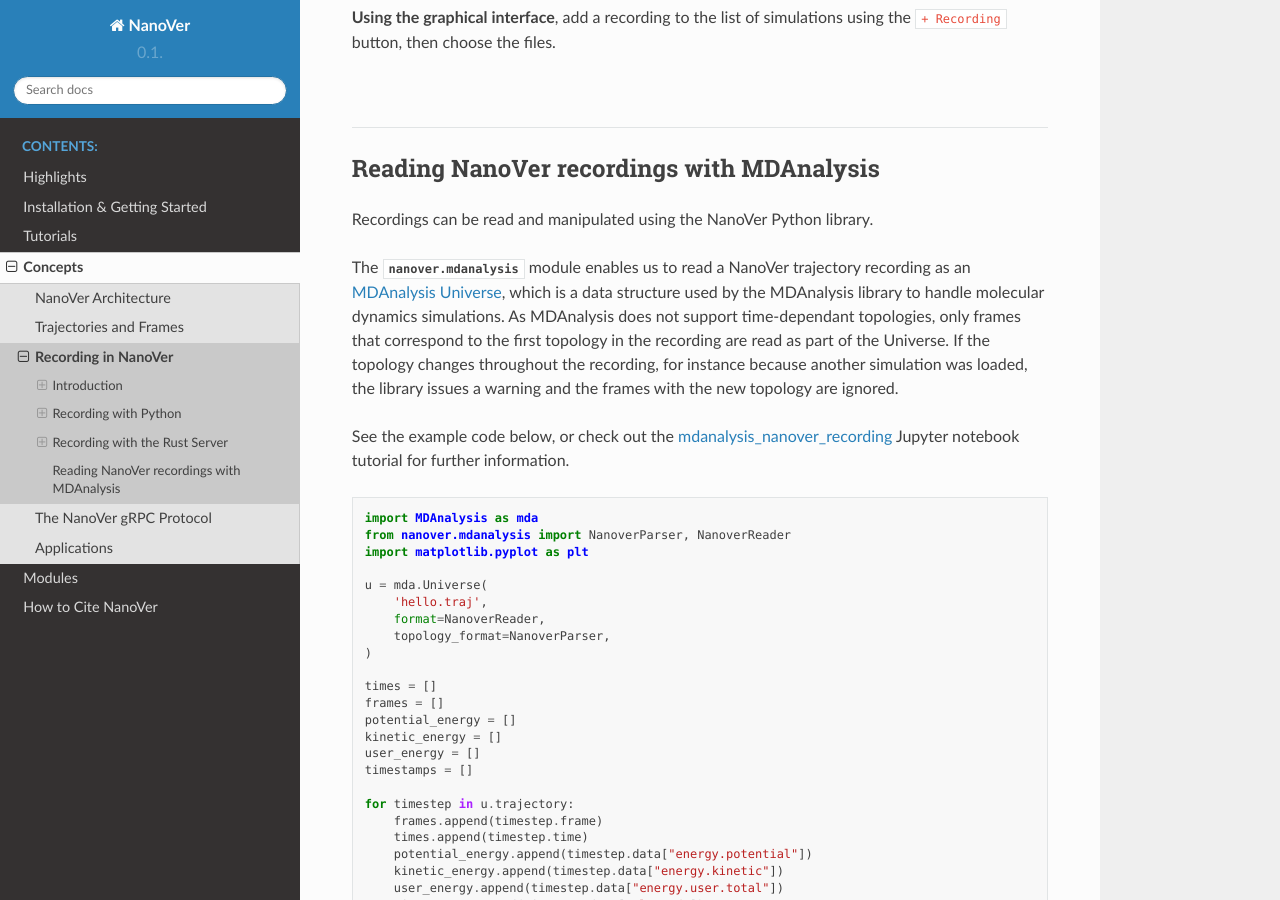
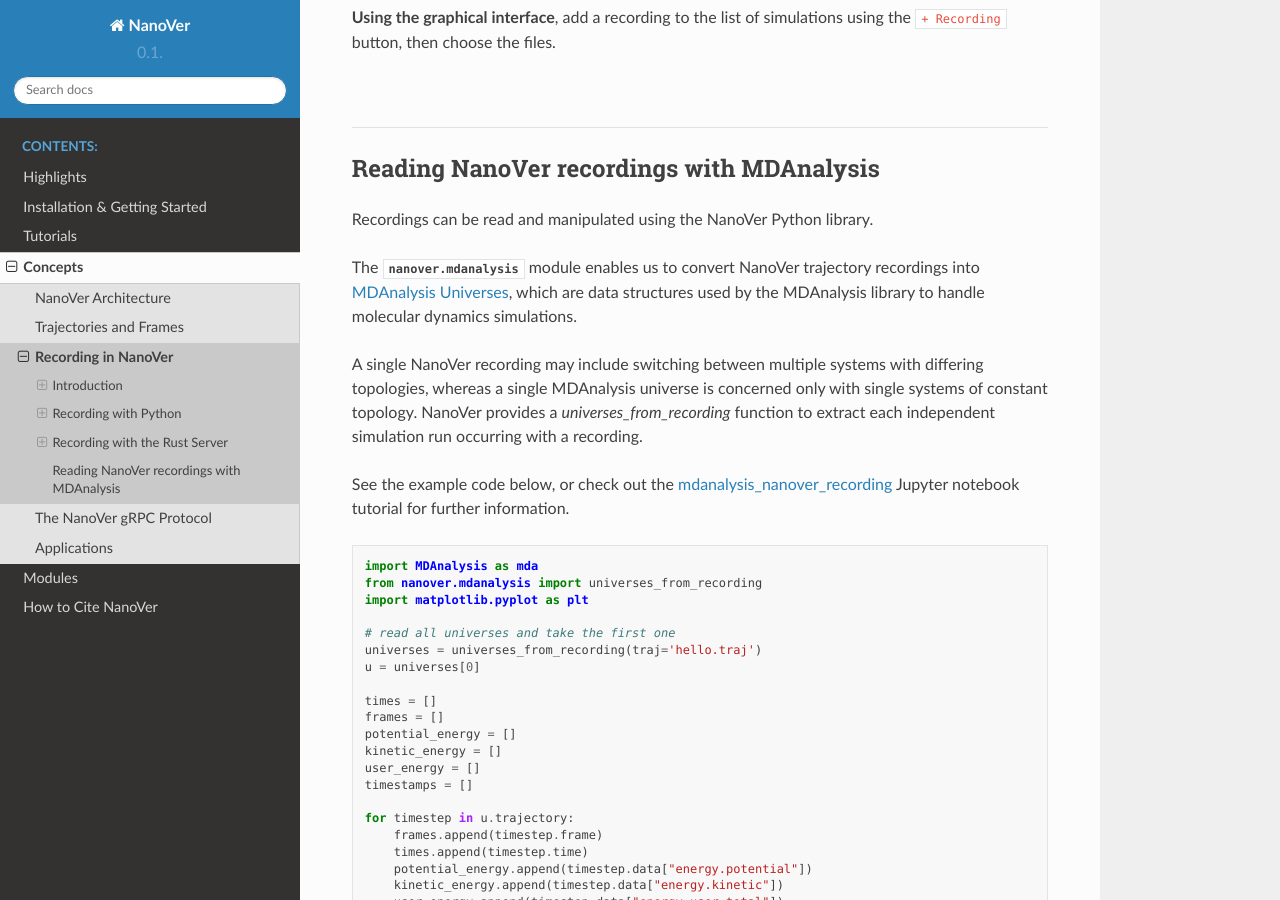
Before and after one commit to IRL2/nanover-docs, a Sphinx documentation site: the page built from source/concepts/recording.rst, in a window 1280 px wide and 900 px high, scrolled down 4093 px. Built offline with Sphinx 7.4.7 and the Read the Docs theme 3.1.0, drawn with Linux system fonts in a browser that asks for light colours; pages that are not in the unit, such as notebooks, are missing from menus; the version number could not be read and is left out.

Commit message:
Update MDAnalysis docs to incorporate new `universes_from_recording` function.

```diff
--- a/source/concepts/recording.rst
+++ b/source/concepts/recording.rst
@@ -199,12 +199,10 @@ Reading NanoVer recordings with MDAnalysis
 
 Recordings can be read and manipulated using the NanoVer Python library.
 
-The :py:mod:`nanover.mdanalysis` module enables us to read a NanoVer trajectory recording as an
-`MDAnalysis Universe <https://userguide.mdanalysis.org/stable/universe.html#universe>`_, which is a data structure used by the MDAnalysis library to handle molecular dynamics simulations.
-As MDAnalysis does not support time-dependant topologies, only frames that correspond to the first topology in the
-recording are read as part of the Universe.
-If the topology changes throughout the recording, for instance because another simulation was loaded,
-the library issues a warning and the frames with the new topology are ignored.
+The :py:mod:`nanover.mdanalysis` module enables us to convert NanoVer trajectory recordings into
+`MDAnalysis Universes <https://userguide.mdanalysis.org/stable/universe.html#universe>`_, which are data structures used by the MDAnalysis library to handle molecular dynamics simulations.
+
+A single NanoVer recording may include switching between multiple systems with differing topologies, whereas a single MDAnalysis universe is concerned only with single systems of constant topology. NanoVer provides a `universes_from_recording` function to extract each independent simulation run occurring with a recording.
 
 See the example code below, or check out the
 `mdanalysis_nanover_recording <https://github.com/IRL2/nanover-server-py/blob/main/examples/mdanalysis/mdanalysis_nanover_recording.ipynb>`_
@@ -213,14 +211,12 @@ Jupyter notebook tutorial for further information.
 .. code:: python
 
     import MDAnalysis as mda
-    from nanover.mdanalysis import NanoverParser, NanoverReader
+    from nanover.mdanalysis import universes_from_recording
     import matplotlib.pyplot as plt
 
-    u = mda.Universe(
-        'hello.traj',
-        format=NanoverReader,
-        topology_format=NanoverParser,
-    )
+    # read all universes and take the first one
+    universes = universes_from_recording(traj='hello.traj')
+    u = universes[0]
 
     times = []
     frames = []
```
